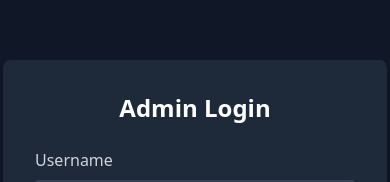
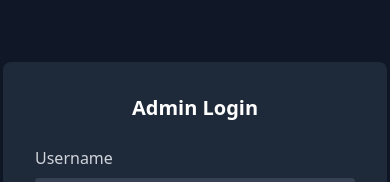
Before and after one commit to Timqtzy/spamAdminSide, a React (Vite) app in the folder client/: page / in a window 390 px wide. Shown: the part 190-372 px from the top of the page. Built offline with nearby package versions, Linux system fonts and the light colour scheme.

Commit message:
fix mobile view

```diff
--- a/client/src/pages/AdminLogin.jsx
+++ b/client/src/pages/AdminLogin.jsx
@@ -54,7 +54,7 @@ const AdminLogin = ({ onLogin }) => {
   return (
     <div className="min-h-screen bg-gray-900 flex items-center justify-center">
       <div className="bg-gray-800 p-8 rounded-lg shadow-lg w-96">
-        <h2 className="text-2xl font-bold text-white mb-6 text-center">
+        <h2 className="sm:text-2xl text-xl font-bold text-white mb-6 text-center">
           Admin Login
         </h2>
         <form onSubmit={handleSubmit}>
```
